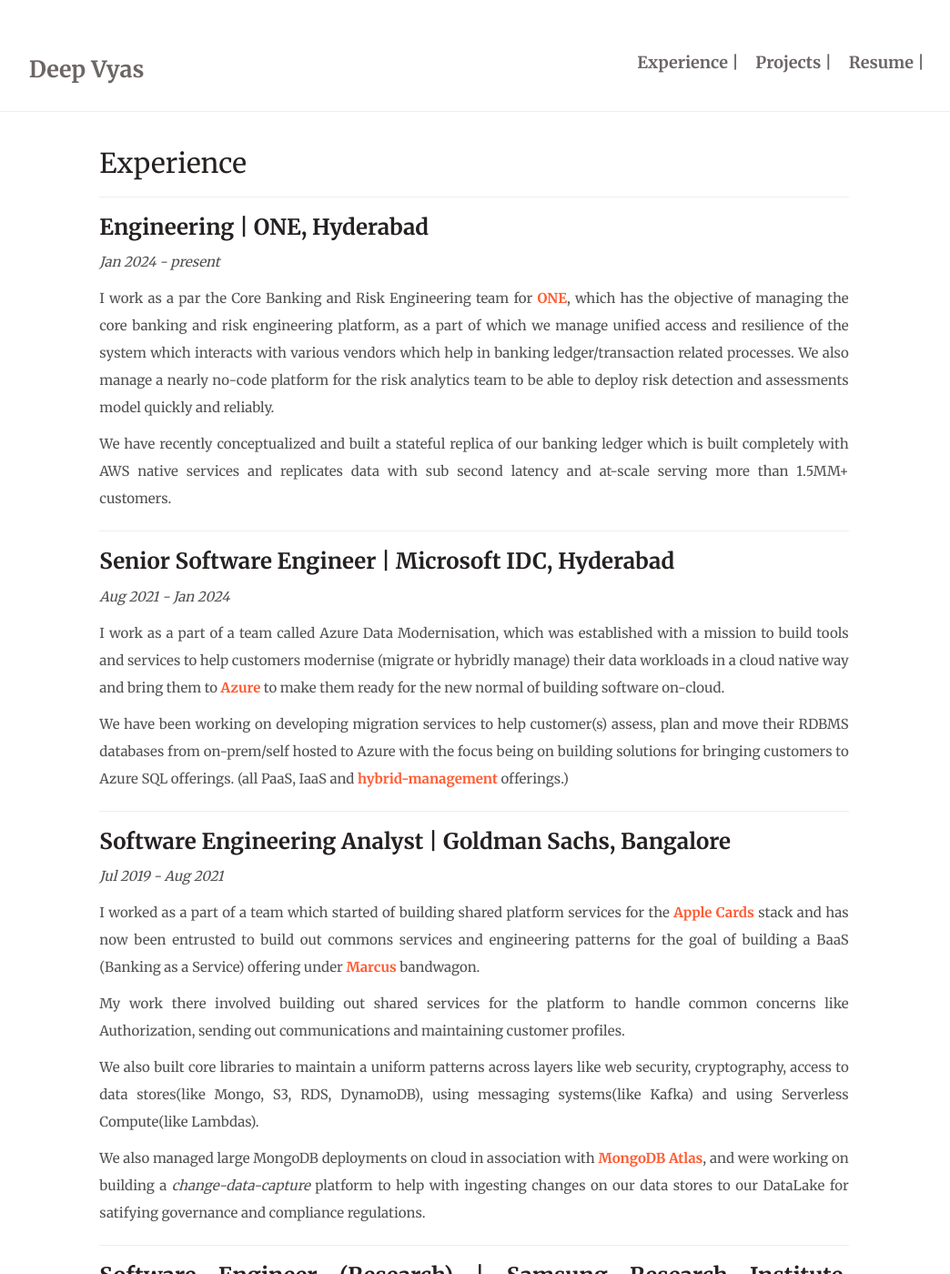
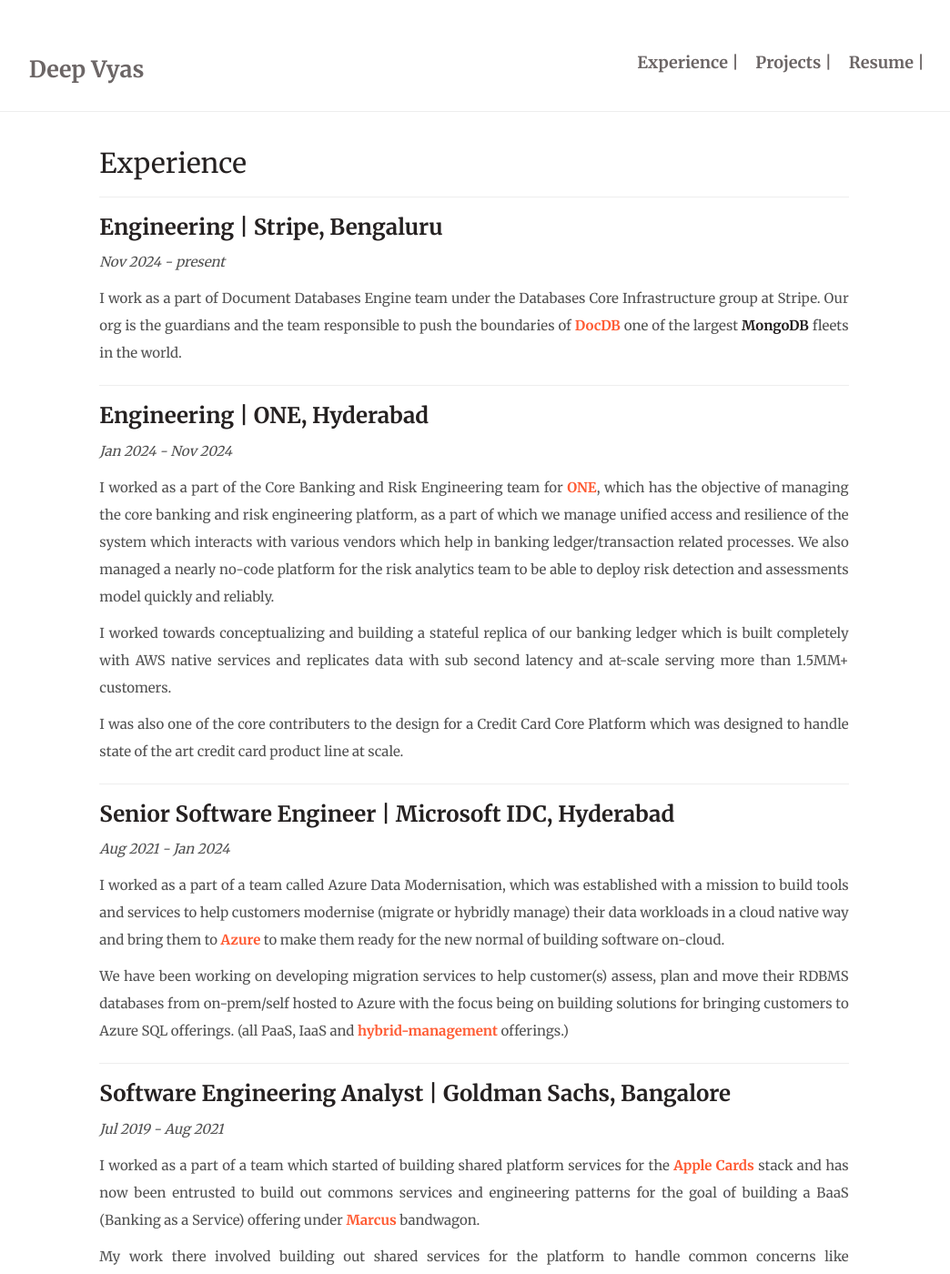
Before and after one commit to deepvyas/deepvyas.github.io, a Jekyll site: the page built from experience.md, in a window 1280 px wide and 1400 px high. Shown: the whole window at 91% size, without its empty margins (119-1163 px from the left). Built offline with Jekyll 4.4.1, drawn with Linux system fonts in a browser that asks for light colours; nearby versions of some CDN libraries.

Commit message:
add stripe to profile

```diff
--- a/experience.md
+++ b/experience.md
@@ -5,13 +5,23 @@ layout : default
 ## Experience
 ---
 
+### **Engineering | Stripe, Bengaluru**
+
+*Nov 2024 - present*
+
+I work as a part of Document Databases Engine team under the Databases Core Infrastructure group at Stripe. Our org is the guardians and the team responsible to push the boundaries of [DocDB](https://stripe.com/blog/how-stripes-document-databases-supported-99.999-uptime-with-zero-downtime-data-migrations) one of the largest **MongoDB** fleets in the world.
+
+---
+
 ### **Engineering | ONE, Hyderabad**
 
-*Jan 2024 - present*
+*Jan 2024 - Nov 2024*
 
-I work as a par the Core Banking and Risk Engineering team for [ONE](https://www.one.app/), which has the objective of managing the core banking and risk engineering platform, as a part of which we manage unified access and resilience of the system which interacts with various vendors which help in banking ledger/transaction related processes. We also manage a nearly no-code platform for the risk analytics team to be able to deploy risk detection and assessments model quickly and reliably.
+I worked as a part of the Core Banking and Risk Engineering team for [ONE](https://www.one.app/), which has the objective of managing the core banking and risk engineering platform, as a part of which we manage unified access and resilience of the system which interacts with various vendors which help in banking ledger/transaction related processes. We also managed a nearly no-code platform for the risk analytics team to be able to deploy risk detection and assessments model quickly and reliably.
 
-We have recently conceptualized and built a stateful replica of our banking ledger which is built completely with AWS native services and replicates data with sub second latency and at-scale serving more than 1.5MM+ customers.
+I worked towards conceptualizing and building a stateful replica of our banking ledger which is built completely with AWS native services and replicates data with sub second latency and at-scale serving more than 1.5MM+ customers.
+
+I was also one of the core contributers to the design for a Credit Card Core Platform which was designed to handle state of the art credit card product line at scale.
 
 ---
 
@@ -19,7 +29,7 @@ We have recently conceptualized and built a stateful replica of our banking ledg
 
 *Aug 2021 - Jan 2024*
 
-I work as a part of a team called Azure Data Modernisation, which was established with a mission to build tools and services to help customers modernise (migrate or hybridly manage) their data workloads in a cloud native way and bring them to [Azure](https://azure.microsoft.com/en-in/product-categories/databases/) to make them ready for the new normal of building software on-cloud.
+I worked as a part of a team called Azure Data Modernisation, which was established with a mission to build tools and services to help customers modernise (migrate or hybridly manage) their data workloads in a cloud native way and bring them to [Azure](https://azure.microsoft.com/en-in/product-categories/databases/) to make them ready for the new normal of building software on-cloud.
 
 We have been working on developing migration services to help customer(s) assess, plan and move their RDBMS databases from on-prem/self hosted to Azure with the focus being on building solutions for bringing customers to Azure SQL offerings. (all PaaS, IaaS and [hybrid-management](https://learn.microsoft.com/en-us/sql/sql-server/azure-arc/connect?view=sql-server-ver16&tabs=windows) offerings.)
 
```
Also changed, not shown: index.md (+2 -2 lines).
